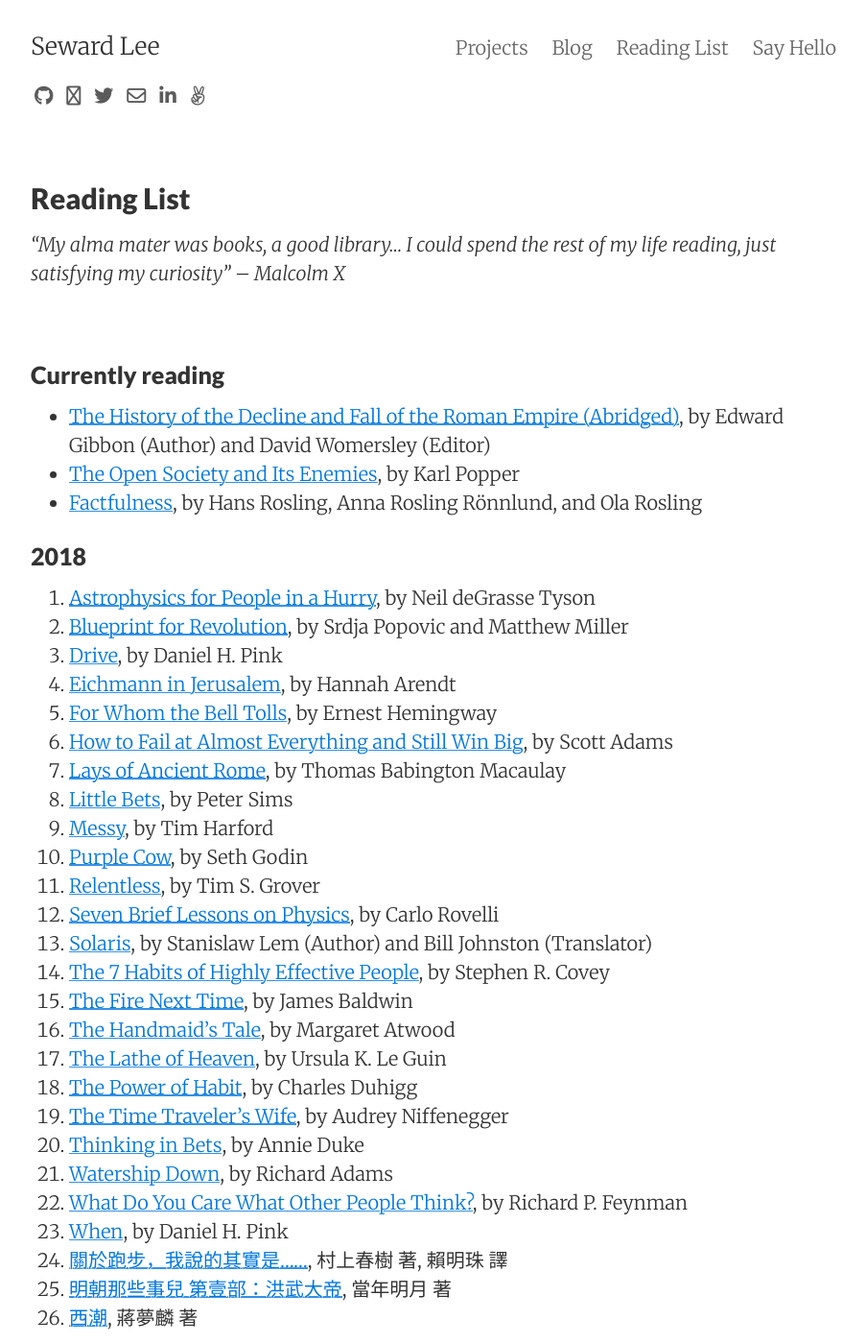
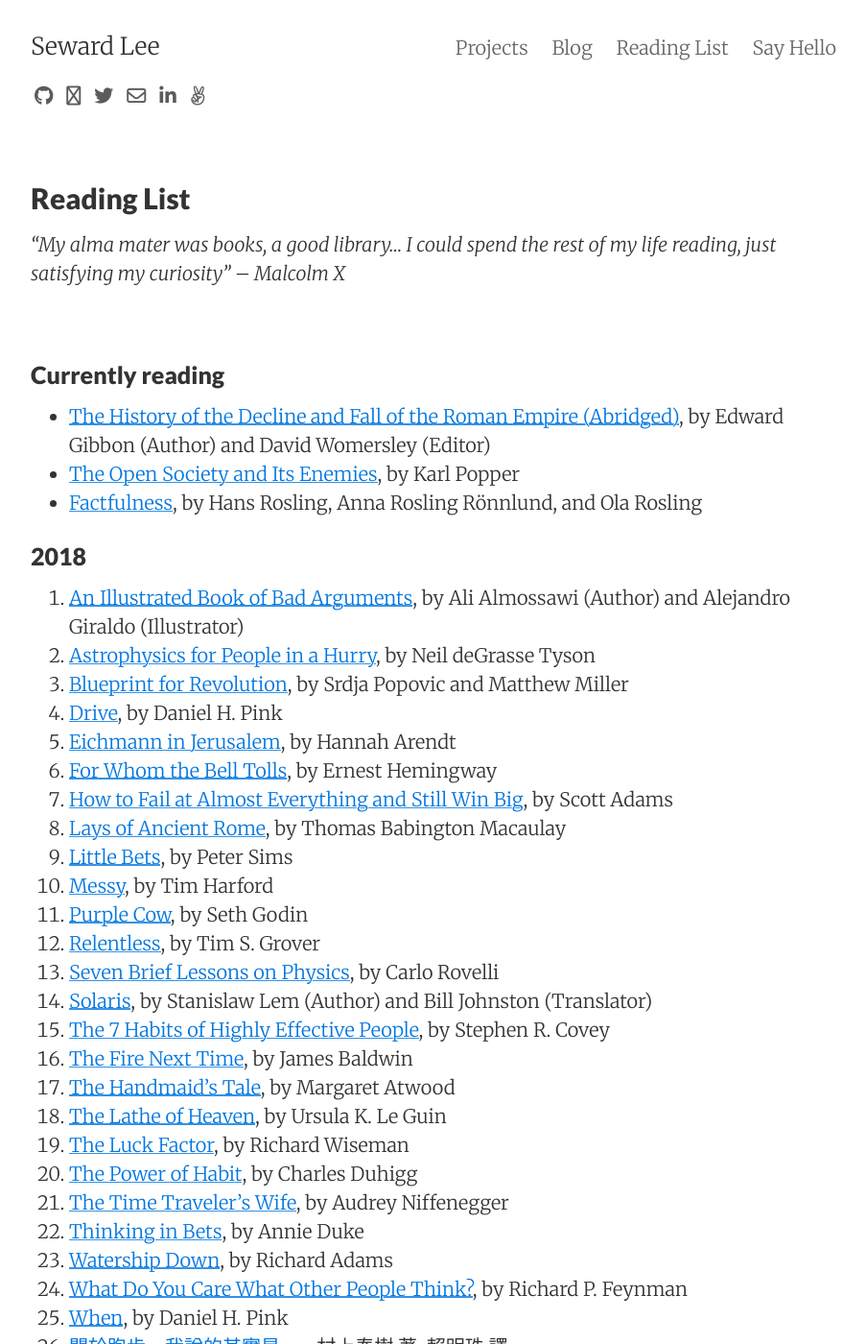
Before and after one commit to sewardlee337/sewardlee337.github.io, a Jekyll site: the page built from readinglist.md, in a window 1280 px wide and 1400 px high. Shown: the whole window at 96% size, without its empty margins (188-1091 px from the left). Built offline with Jekyll 4.4.1, drawn with Linux system fonts in a browser that asks for light colours; nearby versions of some CDN libraries.

Commit message:
Update reading list

```diff
--- a/readinglist.md
+++ b/readinglist.md
@@ -19,6 +19,7 @@
 
 ### 2018
 
+1. [An Illustrated Book of Bad Arguments](https://amzn.to/2weITjZ), by Ali Almossawi (Author) and Alejandro Giraldo (Illustrator)
 1. [Astrophysics for People in a Hurry](http://amzn.to/2EQnzbI), by Neil deGrasse Tyson
 1. [Blueprint for Revolution](http://amzn.to/2F0QSb0), by Srdja Popovic and Matthew Miller
 1. [Drive](http://amzn.to/2oG9WSB), by Daniel H. Pink
@@ -36,6 +37,7 @@
 1. [The Fire Next Time](https://amzn.to/2Kinv3a), by James Baldwin
 1. [The Handmaid's Tale](http://amzn.to/2EN9njX), by Margaret Atwood
 1. [The Lathe of Heaven](http://amzn.to/2CHHKmi), by Ursula K. Le Guin
+1. [The Luck Factor](https://amzn.to/2nQB2FT), by Richard Wiseman
 1. [The Power of Habit](https://amzn.to/2KKbRSc), by Charles Duhigg
 1. [The Time Traveler's Wife](https://amzn.to/2LVU4Fp), by Audrey Niffenegger
 1. [Thinking in Bets](http://amzn.to/2CHI70a), by Annie Duke
```
